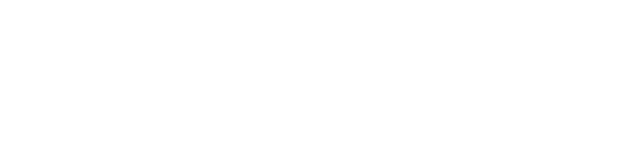
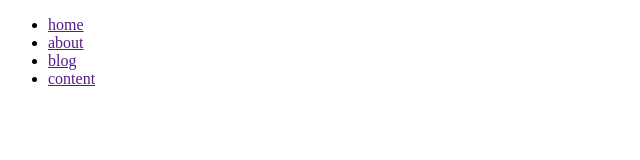
Before and after one commit to DanielS02zrtgz/egleview, a plain HTML site: page index.html in a window 1280 px wide. Shown: the whole page, without its empty margins (0-640 px from the left). Drawn offline with Linux system fonts and the light colour scheme.

Commit message:
nav bar create

```diff
--- a/index.html
+++ b/index.html
@@ -6,6 +6,21 @@
     <title>Document</title>
 </head>
 <body>
-
+ <nav>
+<ul>
+    <li>
+        <a href="">home</a>
+    </li>
+    <li>
+        <a href="">about</a>
+    </li>
+    <li>
+        <a href="">blog</a>
+    </li>
+    <li>
+        <a href="">content</a>
+    </li>
+</ul>
+ </nav>
 </body>
 </html>
```
